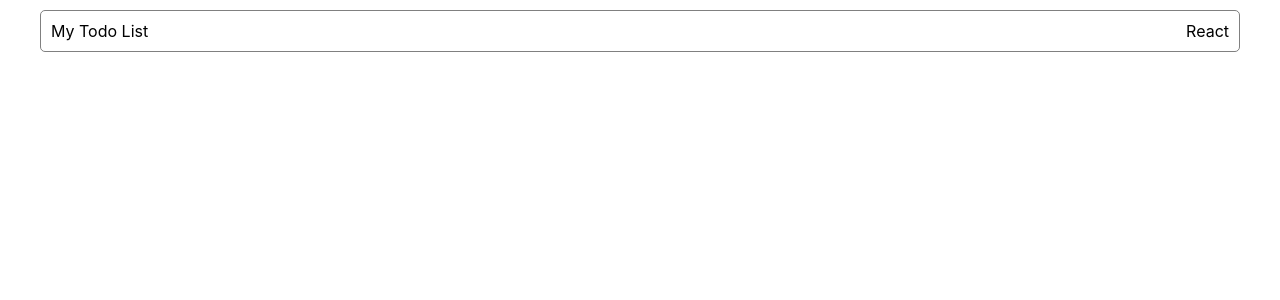
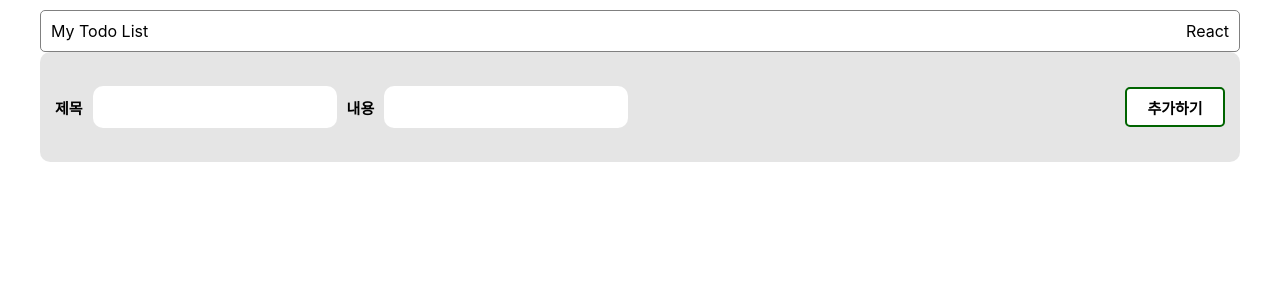
Before and after one commit to Brain-organizer/ReactLevel2, a React (Create React App) app: page / in a window 1280 px wide. Shown: the top 300 px of the page. Built offline with nearby package versions, Linux system fonts and the light colour scheme.

Commit message:
TodoAdder 컴포넌트 완성

```diff
--- a/src/components/DetailTodoCard.jsx
+++ b/src/components/DetailTodoCard.jsx
@@ -1,7 +1,7 @@
 import { useNavigate, useParams } from "react-router-dom";
-import { ReturnHomeButton, DetailContainer } from "../styles/SubPage.style"
+import { DetailContainer } from "../styles/SubPage.style"
 import { useSelector } from "react-redux";
-import { ContentBox, TitleBox, HeaderContainer } from "../styles/Global.style";
+import { ContentBox, TitleBox, HeaderContainer, BigButton } from "../styles/Global.style";
 
 function DetailTodoCard() {
     const id = useParams().id;
@@ -13,7 +13,7 @@ function DetailTodoCard() {
     <DetailContainer>
         <HeaderContainer borderStyle="none">
           <div>id: {id}</div>
-          <ReturnHomeButton onClick={()=>navigate('/')}>이전으로</ReturnHomeButton>
+          <BigButton onClick={()=>navigate('/')} bgColor='transparent' borderColor='green'>이전으로</BigButton>
         </HeaderContainer>
         <div>
           <TitleBox>
@@ -23,7 +23,7 @@ function DetailTodoCard() {
             {targetTodo.content}
           </ContentBox>
         </div>
-      </DetailContainer>
+    </DetailContainer >
   )
 }
 
--- /dev/null
+++ b/src/components/TodoAdder.jsx
@@ -0,0 +1,18 @@
+import { BigButton } from "../styles/Global.style"
+import { AddTodoContainer, InputBox, InputNameBox, InputTextContainer } from "../styles/Home.style"
+
+function TodoAdder() {
+  return (
+    <AddTodoContainer>
+      <InputTextContainer>
+        <InputNameBox>제목</InputNameBox>
+        <InputBox/>
+        <InputNameBox>내용</InputNameBox>
+        <InputBox/>
+      </InputTextContainer>
+      <BigButton bgColor='white' borderColor='darkgreen'>추가하기</BigButton>
+    </AddTodoContainer>
+  )
+}
+
+export default TodoAdder
--- a/src/pages/Home.jsx
+++ b/src/pages/Home.jsx
@@ -1,12 +1,13 @@
 import React from 'react'
 import MainHeader from '../components/MainHeader'
 import { TodoLayout } from '../styles/Global.style'
+import TodoAdder from '../components/TodoAdder'
 
 function Home() {
   return (
     <TodoLayout>
       <MainHeader/>
-
+      <TodoAdder/>
     </TodoLayout>
 
   )
--- a/src/styles/Global.style.jsx
+++ b/src/styles/Global.style.jsx
@@ -24,3 +24,16 @@ export const TitleBox = styled.div`
 export const ContentBox = styled.div`
   font-size: 15px;
 `
+
+export const BigButton = styled.button`
+  width: 100px;
+  height: 40px;
+  display: flex;
+  background-color: ${(props)=>props.bgColor};
+  justify-content: center;
+  align-items: center;
+  border: 2px solid ${(props)=>props.borderColor};
+  border-radius: 5px;
+  font-size: 15px;
+  font-weight: bold;
+`
--- a/src/styles/Home.style.jsx
+++ b/src/styles/Home.style.jsx
@@ -1 +1,31 @@
 import { styled } from "styled-components";
+
+export const AddTodoContainer = styled.div`
+  display: flex;
+  background-color: rgba(0,0,0,0.1);
+  border-radius: 10px;
+  justify-content: space-between;
+  align-items: center;
+  padding: 15px;
+  height: 80px;
+`
+
+export const InputTextContainer = styled.div`
+  align-items: center;
+  display: flex;
+  gap: 10px;
+`
+
+export const InputNameBox = styled.div`
+  text-align: center;
+  font-size: 15px;
+  font-weight: bold;
+`
+
+export const InputBox = styled.input`
+  border: none;
+  border-radius: 10px;
+  height: 40px;
+  width: 240px;
+  font-size: 30px;
+`
--- a/src/styles/SubPage.style.jsx
+++ b/src/styles/SubPage.style.jsx
@@ -10,14 +10,3 @@ export const DetailContainer = styled.div`
   padding: 15px;
   gap: 10px;
 `
-
-export const ReturnHomeButton = styled.button`
-  width: 100px;
-  height: 40px;
-  display: flex;
-  background-color: transparent;
-  justify-content: center;
-  align-items: center;
-  border: 2px solid rgb(127,255,0);
-  border-radius: 5px;
-`
```
